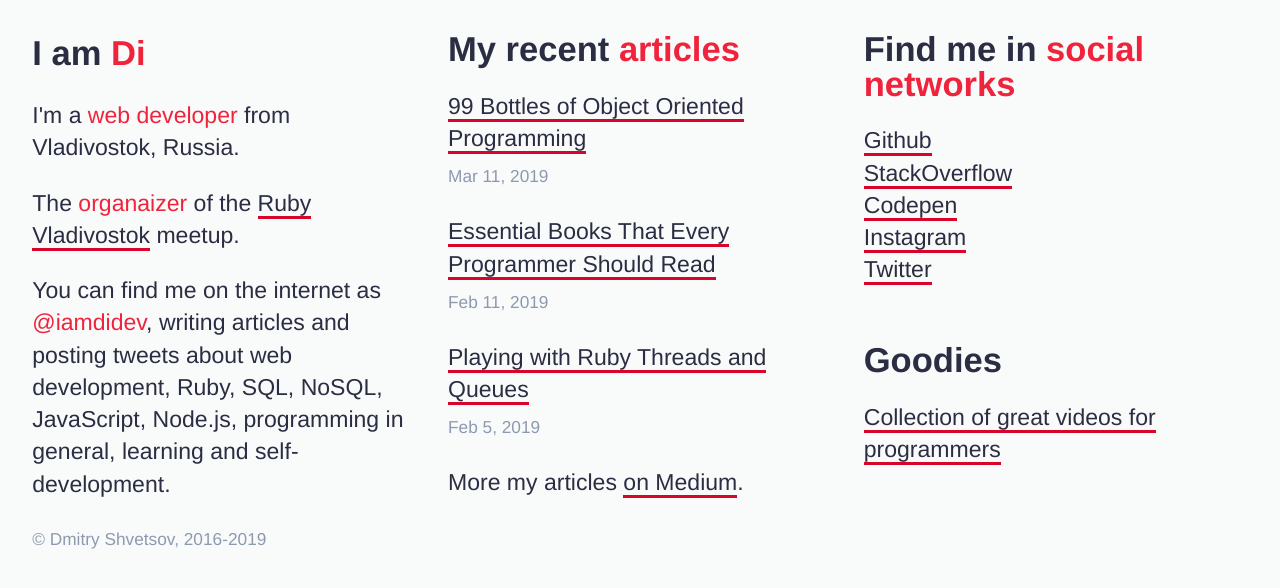
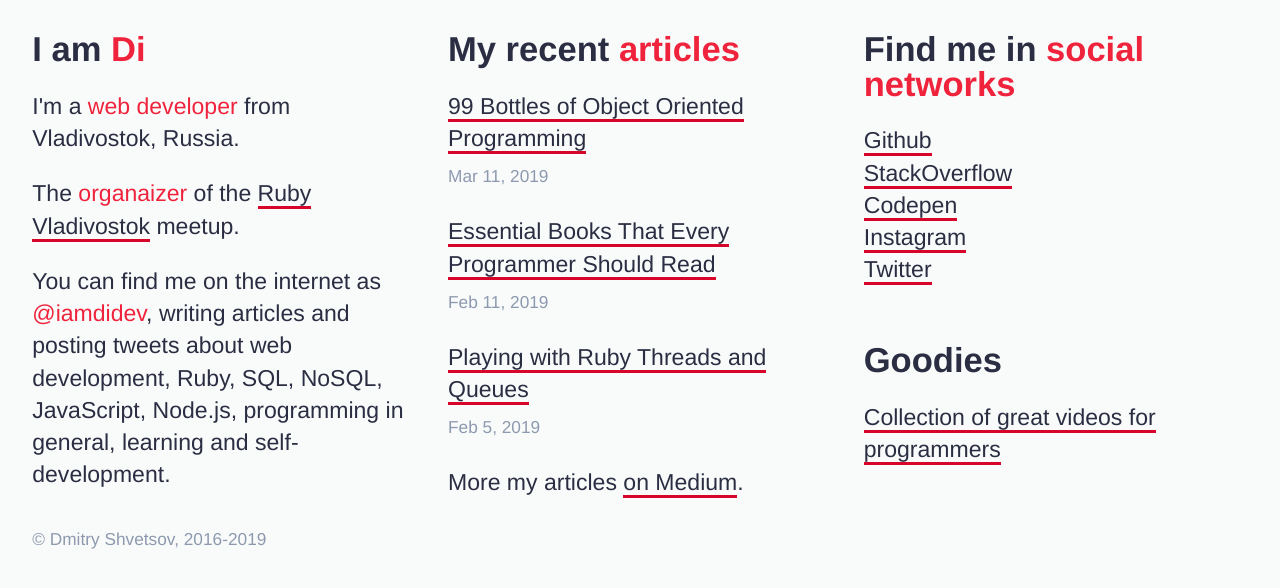
Before and after one commit to dmshvetsov/iamdidev.github.io, a Gatsby site: page / in a window 1280 px wide. Built offline with nearby package versions, Linux system fonts and the light colour scheme; Gatsby itself is replaced by a stand-in of ours.

Commit message:
Fix block are not aligned on landing

```diff
--- a/src/components/landing.sass
+++ b/src/components/landing.sass
@@ -22,6 +22,7 @@
   .sdm-landing
     &__title
       font-size: 1.5rem
+      line-height: 1.5rem
       margin: 0 0 1rem 0
 
   .sdm-layout
```
